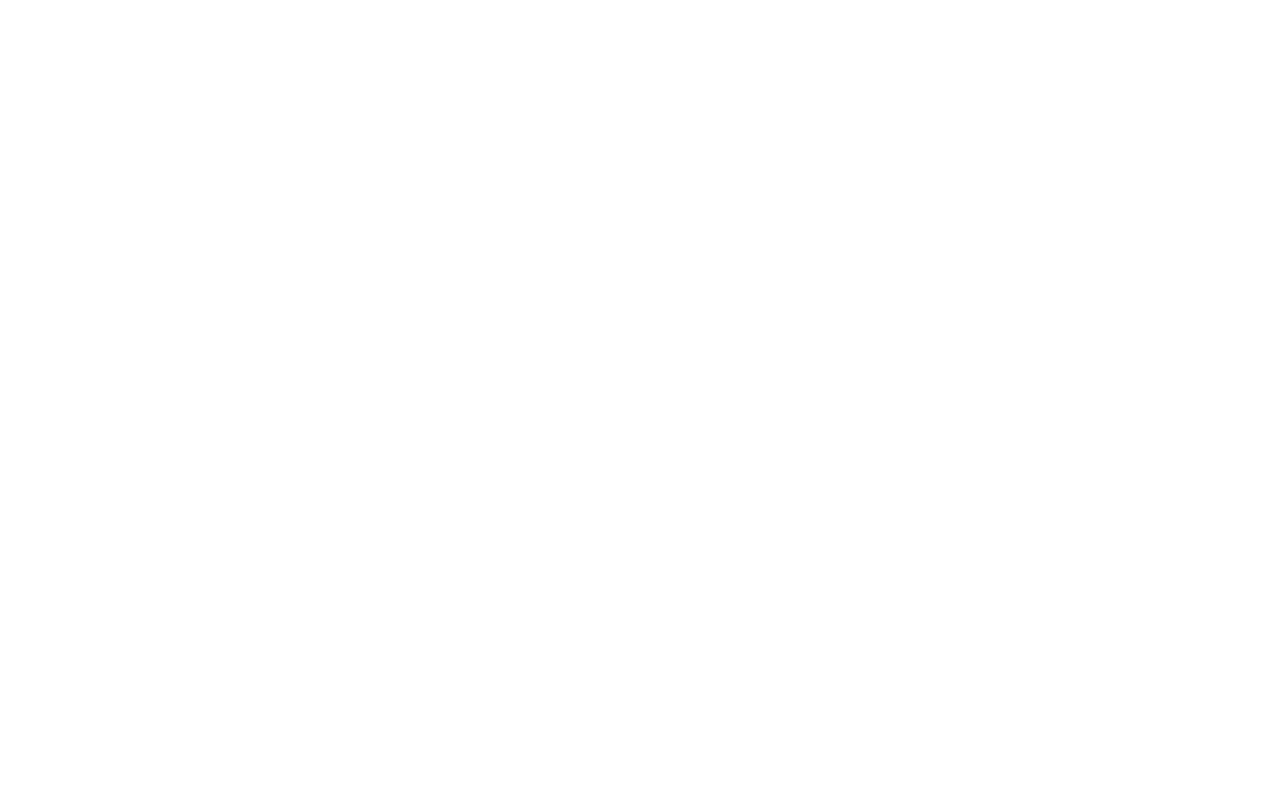
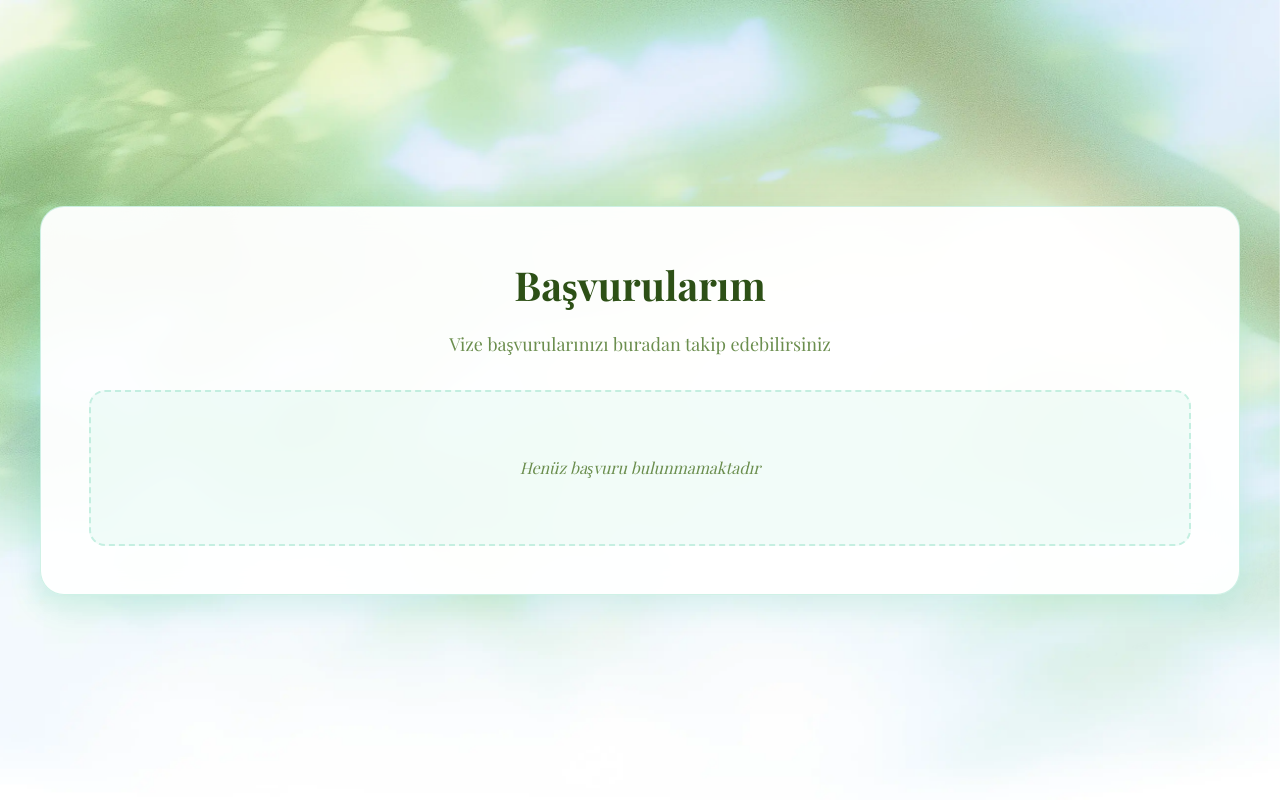
Before and after one commit to Metafor-Visa-Automation/llama-hackathon, a React (Vite) app in the folder frontend/: page /dashboard in a window 1280 px wide. Before the commit this address had no page. Built offline with nearby package versions, Linux system fonts and the light colour scheme.

Commit message:
Add Dashboard route and enhance UserGreeting component

```diff
--- a/frontend/src/App.jsx
+++ b/frontend/src/App.jsx
@@ -4,6 +4,7 @@ import Landing from './pages/Landing';
 import Login from './pages/Login';
 import Register from './pages/Register';
 import FillForm from './pages/FillForm';
+import Dashboard from './pages/Dashboard';
 
 /**
  * AnimatedRoutes Component
@@ -19,6 +20,7 @@ function AnimatedRoutes() {
         <Route path="/login" element={<Login />} />
         <Route path="/register" element={<Register />} />
         <Route path="/fill-form" element={<FillForm />} />
+        <Route path="/dashboard" element={<Dashboard />} />
       </Routes>
     </AnimatePresence>
   );
--- a/frontend/src/components/UserGreeting.jsx
+++ b/frontend/src/components/UserGreeting.jsx
@@ -2,7 +2,7 @@ import { useSelector, useDispatch } from 'react-redux';
 import { useNavigate } from 'react-router-dom';
 import { useState, useEffect } from 'react';
 import { logout } from '../store/authSlice';
-import { Person, Login, Logout, PersonAdd } from '@mui/icons-material';
+import { Person, Login, Logout, PersonAdd, Assignment } from '@mui/icons-material';
 
 /**
  * UserGreeting Component - Modern Glassmorphism Style
@@ -51,6 +51,10 @@ const UserGreeting = () => {
     dispatch(logout());
     // Refresh the page after logout
     window.location.reload();
+  };
+
+  const handleDashboardClick = () => {
+    navigate('/dashboard');
   };
 
   if (!isAuthenticated) {
@@ -247,6 +251,39 @@ const UserGreeting = () => {
           </span>
         </div>
 
+        {/* Başvurularım Button */}
+        <button
+          onClick={handleDashboardClick}
+          style={{
+            display: 'inline-flex',
+            alignItems: 'center',
+            gap: '0.375rem',
+            backgroundColor: 'rgba(16, 185, 129, 0.1)',
+            color: '#059669',
+            padding: '0.5rem 0.875rem',
+            borderRadius: '50px',
+            border: '1px solid rgba(16, 185, 129, 0.2)',
+            fontSize: '0.75rem',
+            fontWeight: '600',
+            fontFamily: '"Playfair Display", serif',
+            cursor: 'pointer',
+            transition: 'all 0.25s cubic-bezier(0.4, 0, 0.2, 1)',
+            marginLeft: '0.25rem',
+          }}
+          onMouseEnter={(e) => {
+            e.currentTarget.style.backgroundColor = 'rgba(16, 185, 129, 0.2)';
+            e.currentTarget.style.borderColor = 'rgba(16, 185, 129, 0.3)';
+            e.currentTarget.style.transform = 'translateY(-1px)';
+          }}
+          onMouseLeave={(e) => {
+            e.currentTarget.style.backgroundColor = 'rgba(16, 185, 129, 0.1)';
+            e.currentTarget.style.borderColor = 'rgba(16, 185, 129, 0.2)';
+            e.currentTarget.style.transform = 'translateY(0)';
+          }}
+        >
+          <Assignment sx={{ fontSize: 14 }} />
+        </button>
+
         {/* Logout Button with modern hover effect */}
         <button
           onClick={handleLogoutClick}
--- /dev/null
+++ b/frontend/src/pages/Dashboard.jsx
@@ -0,0 +1,87 @@
+import PageTransition from '../components/PageTransition';
+import vibeBg from '../assets/vibe-bg1.webp';
+
+/**
+ * Dashboard Page Component
+ * Shows user's visa applications
+ */
+const Dashboard = () => {
+  return (
+    <PageTransition>
+      <div
+        style={{
+          minHeight: '100vh',
+          width: '100%',
+          background: `linear-gradient(135deg, rgba(235, 245, 207, 0.85) 0%, rgba(207, 245, 215, 0.9) 100%)`,
+          backgroundImage: `url(${vibeBg})`,
+          backgroundSize: 'cover',
+          backgroundPosition: 'center',
+          backgroundAttachment: 'fixed',
+          display: 'flex',
+          alignItems: 'center',
+          justifyContent: 'center',
+          padding: '2rem',
+        }}
+      >
+        <div
+          style={{
+            backgroundColor: 'rgba(255, 255, 255, 0.95)',
+            backdropFilter: 'blur(12px)',
+            borderRadius: '24px',
+            border: '1px solid rgba(16, 185, 129, 0.2)',
+            boxShadow: '0 8px 32px rgba(16, 185, 129, 0.15)',
+            padding: '3rem',
+            maxWidth: '1200px',
+            width: '100%',
+            textAlign: 'center',
+          }}
+        >
+          <h1
+            style={{
+              fontFamily: '"Playfair Display", serif',
+              fontSize: '2.5rem',
+              fontWeight: '700',
+              color: '#2d5016',
+              marginBottom: '1rem',
+            }}
+          >
+            Başvurularım
+          </h1>
+          <p
+            style={{
+              fontFamily: '"Playfair Display", serif',
+              fontSize: '1.125rem',
+              color: '#6b8e4e',
+              marginBottom: '2rem',
+            }}
+          >
+            Vize başvurularınızı buradan takip edebilirsiniz
+          </p>
+
+          {/* Empty state placeholder */}
+          <div
+            style={{
+              padding: '4rem 2rem',
+              borderRadius: '16px',
+              backgroundColor: 'rgba(16, 185, 129, 0.05)',
+              border: '2px dashed rgba(16, 185, 129, 0.2)',
+            }}
+          >
+            <p
+              style={{
+                fontFamily: '"Playfair Display", serif',
+                fontSize: '1rem',
+                color: '#6b8e4e',
+                fontStyle: 'italic',
+              }}
+            >
+              Henüz başvuru bulunmamaktadır
+            </p>
+          </div>
+        </div>
+      </div>
+    </PageTransition>
+  );
+};
+
+export default Dashboard;
```
